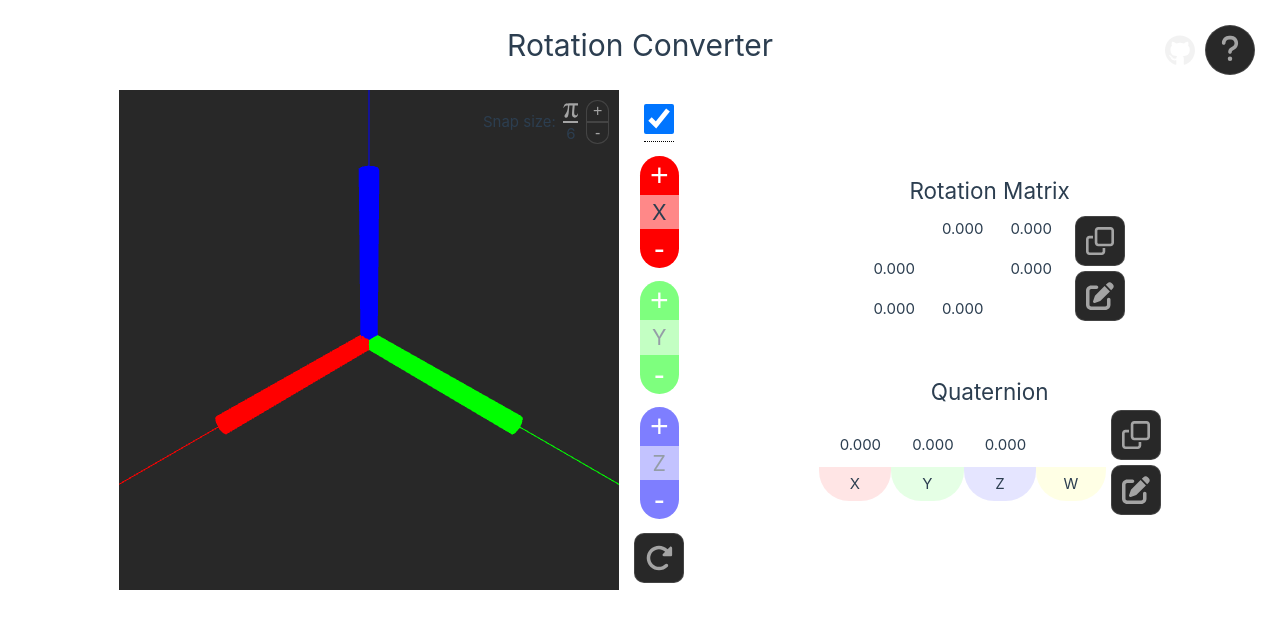
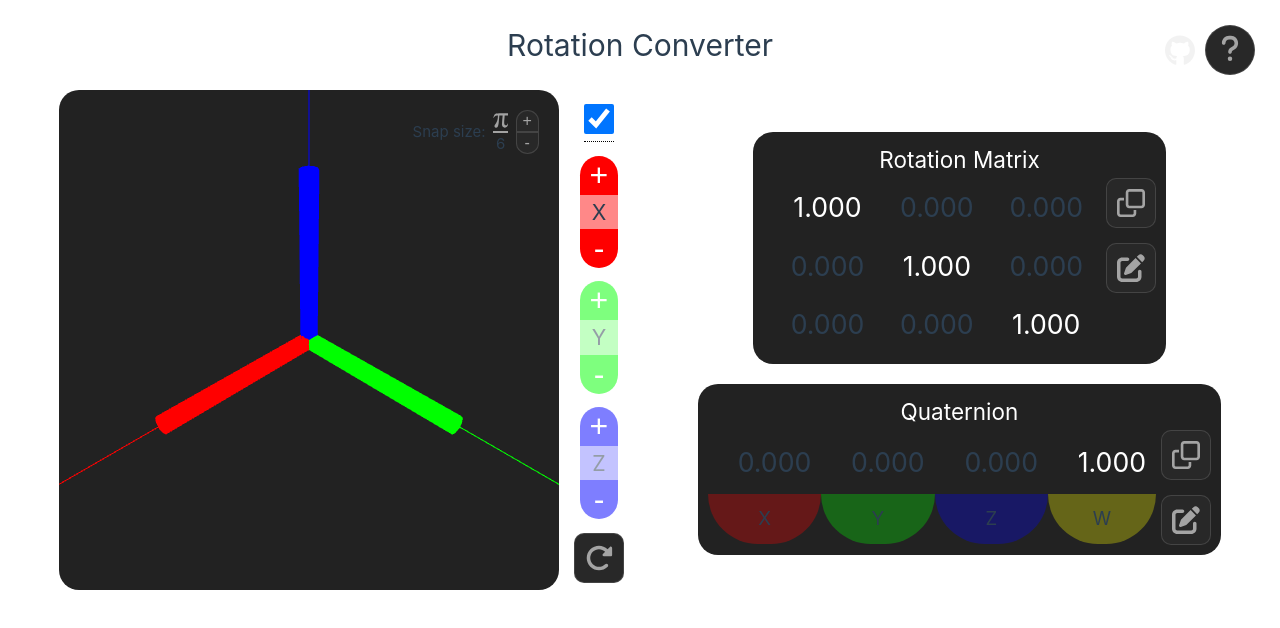
Before and after one commit to Divelix/rotation_converter, a Vue app: page / in a window 1280 px wide. Shown: the top 628 px of the page. Built offline with nearby package versions, Linux system fonts and the light colour scheme.

Commit message:
feat: Round corners + fixed toast typo

```diff
--- a/src/App.vue
+++ b/src/App.vue
@@ -54,10 +54,11 @@ main {
   flex-direction: column;
   justify-content: space-evenly;
   align-items: center;
-  gap: 1em
+  gap: 15px;
 }
 
 .vis {
+  padding-left: 55px;
   display: flex;
   place-content: center;
   gap: 1em;
@@ -67,28 +68,29 @@ main {
   display: flex;
   place-content: center;
   align-items: center;
-  gap: 0.5em;
 }
 
 .repr {
   display: flex;
-  width: 100%;
-  flex-direction: row;
-  justify-content: space-evenly;
+  flex-direction: column;
+  gap: 20px;
 }
 
-@media (min-width: 1024px) {
+@media (min-width: 1280px) {
   main {
     flex-direction: row;
     align-items: center;
     justify-content: space-evenly;
   }
 
+  .vis {
+    padding-left: 0px;
+  }
+
   .repr {
     width: auto;
     flex-direction: column;
     align-items: center;
-    gap: 3em;
   }
 }
 </style>
--- a/src/assets/base.css
+++ b/src/assets/base.css
@@ -20,7 +20,7 @@
   --c-text-dark-1: var(--c-light-0);
   --c-text-dark-2: rgba(235, 235, 235, 0.64);
 
-  --quat-bg-alpha: 0.1;
+  --quat-bg-alpha: 0.3;
   --c-bg-quat-x: rgba(255, 0, 0, var(--quat-bg-alpha));
   --c-bg-quat-y: rgba(0, 255, 0, var(--quat-bg-alpha));
   --c-bg-quat-z: rgba(0, 0, 255, var(--quat-bg-alpha));
@@ -29,6 +29,8 @@
   --c-bg-btn: #282828;
   --c-bg-btn-hover: #333;
   --c-bg-btn-active: #555;
+
+  --cont-border-radius: 20px;
 }
 
 /* semantic color variables for this project */
@@ -67,7 +69,6 @@
 }
 
 body {
-  min-height: 100vh;
   color: var(--color-text);
   background: var(--color-background);
   transition:
--- a/src/assets/main.css
+++ b/src/assets/main.css
@@ -2,9 +2,8 @@
 
 #app {
   max-width: 1280px;
-  min-width: 700px;
+  min-width: 650px;
   margin: 0 auto;
-  /* padding: 2rem; */
   font-weight: normal;
 }
 
@@ -28,10 +27,8 @@ h2 {
   position: relative;
   display: inline-block;
   border-bottom: 1px dotted black;
-  /* If you want dots under the hoverable text */
 }
 
-/* Tooltip text */
 .tooltip .tooltiptext {
   line-height: 1.2;
   visibility: hidden;
@@ -41,21 +38,10 @@ h2 {
   text-align: center;
   padding: 5px 0;
   border-radius: 6px;
-
-  /* Position the tooltip text - see examples below! */
   position: absolute;
   z-index: 1;
 }
 
-/* Show the tooltip text when you mouse over the tooltip container */
 .tooltip:hover .tooltiptext {
   visibility: visible;
 }
-
-/* @media (hover: hover) {
-  a:hover {
-    background-color: hsla(160, 100%, 37%, 0.2);
-  }
-} */
-
-/* @media (min-width: 1024px) {} */
--- a/src/components/Vis3D.vue
+++ b/src/components/Vis3D.vue
@@ -259,6 +259,9 @@ function onKeydown(event: KeyboardEvent) {
     case "ControlLeft":
       focusZ()
       break
+    case "KeyV":
+      renderer.setSize(300, 300)
+      break
   }
 }
 
@@ -354,8 +357,8 @@ onMounted(() => {
     canvas: canvas.value as unknown as HTMLCanvasElement,
     antialias: true,
   })
-  renderer.setClearColor(0x282828)
-  renderer.setSize(W, H)
+  renderer.setClearColor(0x222222)
+  // renderer.setSize(W, H)
   renderer.render(scene, camera)
   controls = new OrbitControls(camera, renderer.domElement)
   controls.enablePan = false
@@ -371,7 +374,7 @@ onMounted(() => {
 
 <template>
   <div class="container">
-    <canvas ref="canvas"></canvas>
+    <canvas width="500" height="500" ref="canvas"></canvas>
     <div class="snap">
       <Snap />
     </div>
@@ -385,8 +388,8 @@ onMounted(() => {
 
 .snap {
   position: absolute;
-  top: 10px;
-  right: 10px;
+  top: 20px;
+  right: 20px;
   display: flex;
   place-content: center;
   align-items: center;
@@ -422,4 +425,19 @@ span {
 .z {
   color: blue
 }
+
+canvas {
+  width: 500px;
+  height: 500px;
+  border-radius: var(--cont-border-radius);
+  /* width: 300px;
+  height: 300px; */
+}
+
+/* @media screen and (min-aspect-ratio: 1/1) {
+  canvas {
+    width: 500px;
+    height: 500px;
+  }
+} */
 </style>
--- a/src/components/VisMat.vue
+++ b/src/components/VisMat.vue
@@ -11,7 +11,7 @@ import * as Constants from '@/const';
 
 const COPY_TEXT = "Copied matrix to clipboard"
 const PARSE_ERROR_TEXT = "Matrix parsing error"
-const ORTHO_ERROR_TEXT = "Matrix must be orthnormal"
+const ORTHO_ERROR_TEXT = "Matrix must be orthonormal"
 
 const isEdit: ShallowRef<Boolean> = inject("isEdit")!
 const toastMsg: ShallowRef<String> = inject("toastMsg")!
@@ -169,7 +169,14 @@ watch(rotMat, (newRotMat) => {
 </template>
 
 <style scoped>
+h2 {
+    color: white;
+}
+
 .rot {
+    background-color: var(--c-dark-2);
+    border-radius: var(--cont-border-radius);
+    padding: 10px;
     display: flex;
     flex-direction: column;
     place-content: center;
@@ -178,7 +185,8 @@ watch(rotMat, (newRotMat) => {
 
 .content {
     display: flex;
-    align-items: center;
+    /* align-items: center; */
+    /* justify-content: space-between; */
     gap: 1em;
 }
 
@@ -194,12 +202,15 @@ textarea {
     color: white;
     width: 300px;
     height: 100px;
+    padding: 10px;
+    margin: 10px;
 }
 
 .action-buttons {
     display: flex;
     flex-direction: column;
-    gap: 5px;
+    gap: 1em;
+    /* gap: 5px; */
 }
 
 .invisible {
@@ -219,6 +230,7 @@ td {
     /* border: 1px solid #858585; */
     padding: 8px;
     text-align: center;
+    font-size: 20pt;
 }
 
 .error {
--- a/src/components/VisQuat.vue
+++ b/src/components/VisQuat.vue
@@ -156,7 +156,14 @@ watch(quat, (newQuat) => {
 </template>
 
 <style scoped>
+h2 {
+    color: white;
+}
+
 .quat {
+    background-color: var(--c-dark-2);
+    border-radius: var(--cont-border-radius);
+    padding: 10px;
     display: flex;
     flex-direction: column;
     place-content: center;
@@ -176,12 +183,14 @@ watch(quat, (newQuat) => {
 
 .axis-value {
     padding: 10px;
+    font-size: 20pt;
 }
 
 .axis-label {
-    border-radius: 0 0 30px 30px;
+    border-radius: 0 0 50px 50px;
     text-align: center;
-    padding: 5px;
+    padding: 10px;
+    font-size: 14pt;
 }
 
 .x .axis-label {
@@ -205,10 +214,6 @@ watch(quat, (newQuat) => {
     gap: 5px;
 }
 
-table {
-    user-select: none;
-}
-
 textarea {
     resize: none;
     background-color: #282828;
@@ -216,13 +221,15 @@ textarea {
     border-radius: 10px;
     color: white;
     width: 200px;
-    height: 100px;
+    height: 120px;
+    padding: 10px;
+    margin: 10px;
 }
 
 .action-buttons {
     display: flex;
     flex-direction: column;
-    gap: 5px;
+    gap: 1em;
 }
 
 .invisible {
@@ -233,17 +240,6 @@ textarea {
     color: white;
 }
 
-table {
-    border-collapse: collapse;
-    white-space: pre-wrap;
-}
-
-td {
-    border: 1px solid #858585;
-    padding: 8px;
-    text-align: center;
-}
-
 .error {
     border-color: red;
 }
```
